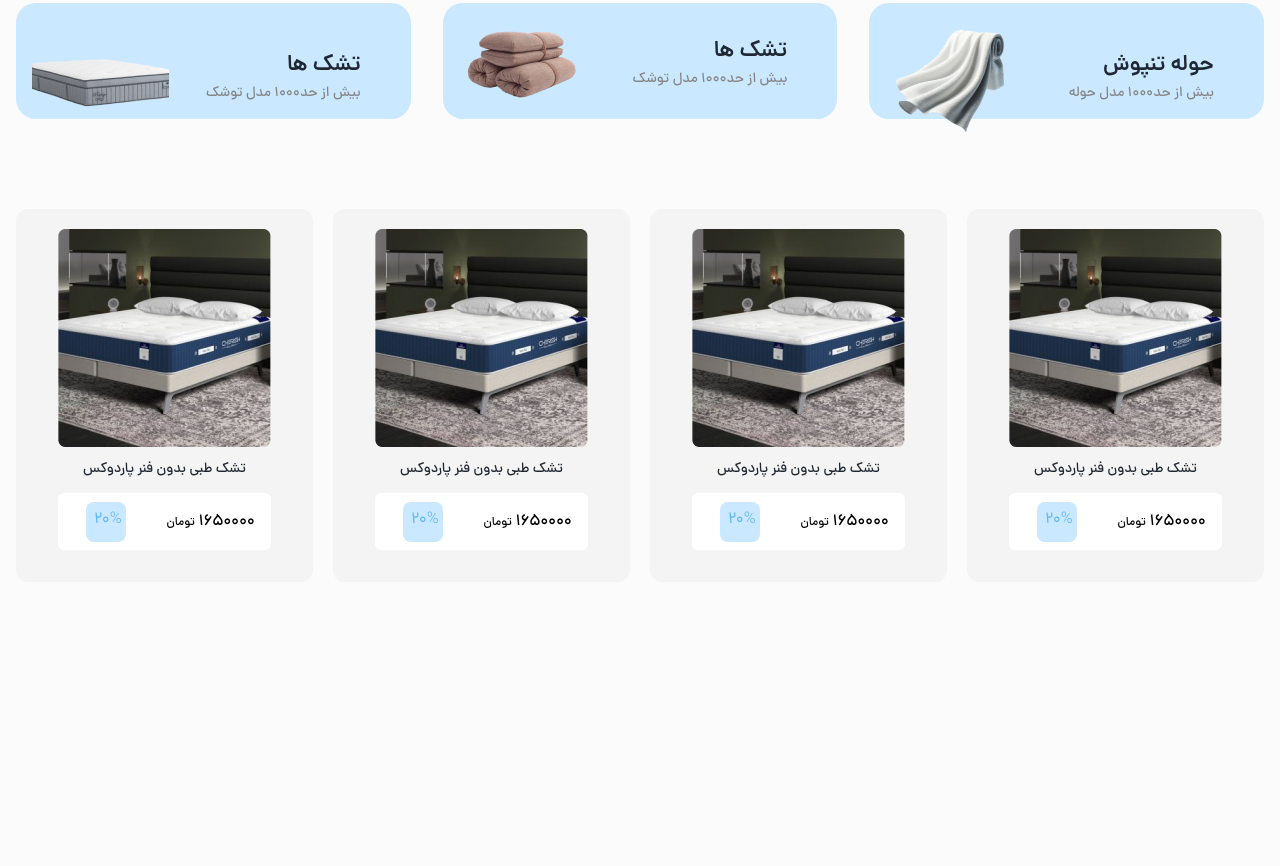
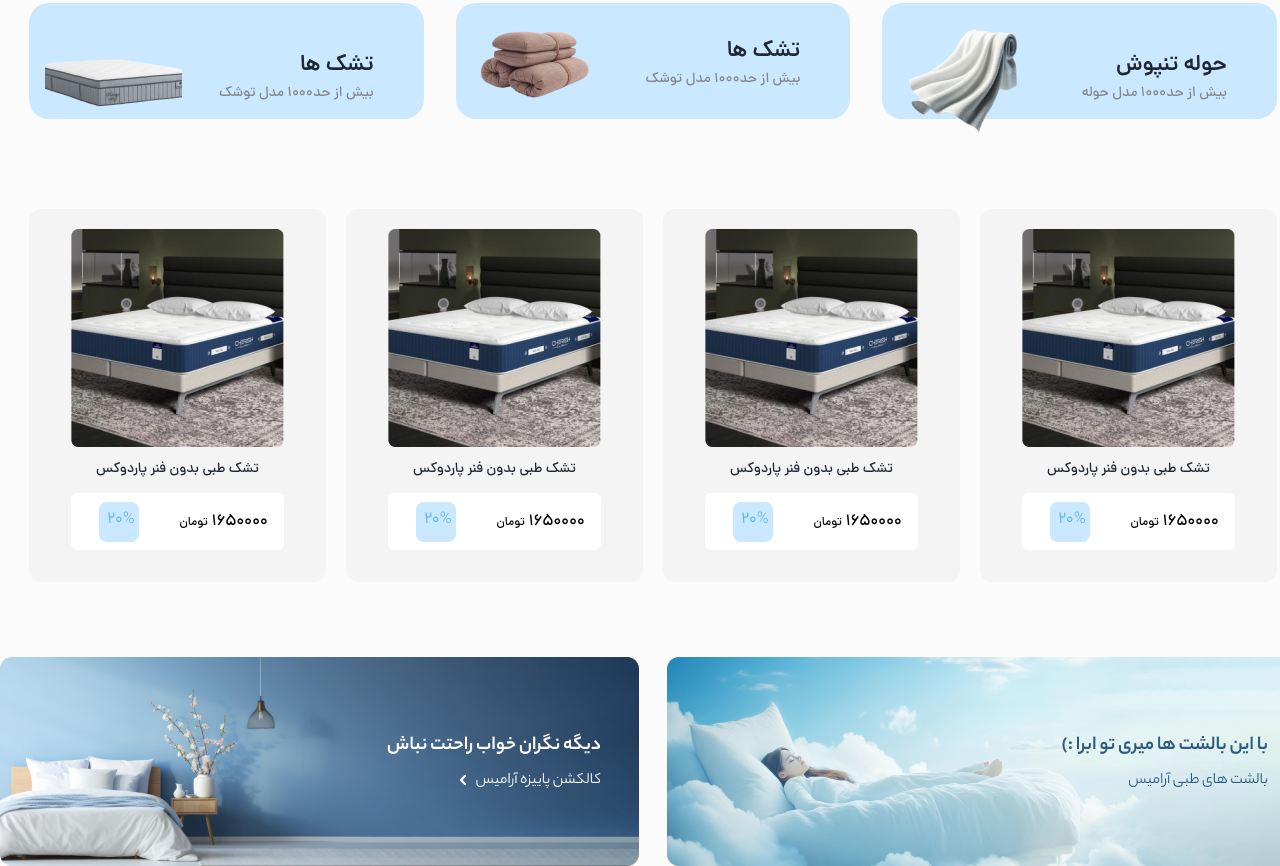
Before and after one commit to Amir-Sharafi-86/Aramis-shop, a website: page project/public/index.html in a window 1280 px wide. Shown: the part 1239-2105 px from the top of the page. Before the commit the page ends 1821 px from the top, so only its background shows below. Drawn offline with nearby package versions, Linux system fonts and the light colour scheme.

Commit message:
Section Frame

```diff
--- a/project/public/index.html
+++ b/project/public/index.html
@@ -273,7 +273,7 @@
       </div>
     </div>
   </section>
-
+<!-- <!-- Section Product (2)  -->
   <section>
     <div class="container">
       <div class="grid grid-cols-1 sm:grid-cols-2 md:grid-cols-4 gap-5">
@@ -347,6 +347,17 @@
     </div>
 
   </section>
+  <!-- Section Franme -->
+  <section class="mt-[75px]">
+    <div class="containe">
+      <div class="md:grid-cols-2">
+        <div class="flex justify-center items-center gap-7">
+          <img src="./images/Button-Main/Button-main (1).png" alt="">
+          <img src="./images/Button-Main/Button-main (2).png" alt="">
+        </div>
+      </div>
+    </div>
+  </section>
 </main>
 <script src="./Scripts/Main.js"></script>
 </body>
```
Also changed, not shown: project/public/styles/app.css.
